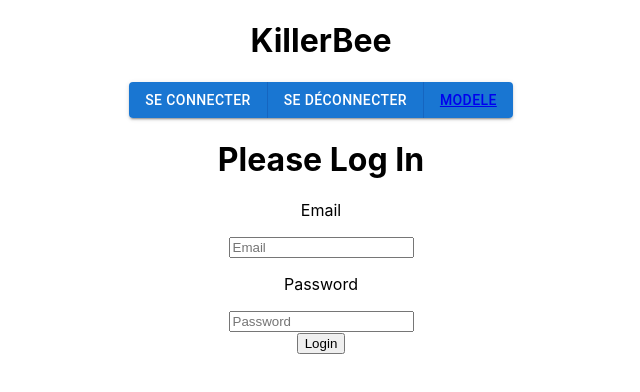
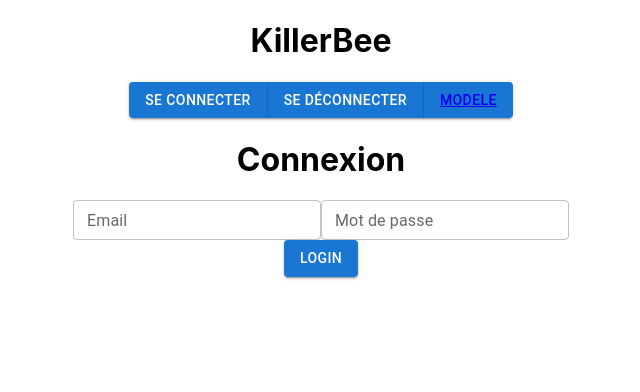
Before and after one commit to MaximeMeh/cybersite, a React (Create React App) app in the folder frontend/cyberfront/: page / in a window 1280 px wide. Shown: the top 392 px of the page, without its empty margins (319-959 px from the left). Built offline with nearby package versions, Linux system fonts and the light colour scheme.

Commit message:
Add .env file for model's url + model list

```diff
--- a/frontend/cyberfront/src/App.css
+++ b/frontend/cyberfront/src/App.css
@@ -27,12 +27,3 @@
 .App-link {
   color: #61dafb;
 }
-
-@keyframes App-logo-spin {
-  from {
-    transform: rotate(0deg);
-  }
-  to {
-    transform: rotate(360deg);
-  }
-}
--- a/frontend/cyberfront/src/App.js
+++ b/frontend/cyberfront/src/App.js
@@ -1,6 +1,6 @@
 import './App.css';
 import LoginPage from './components/login-page/LoginPage';
-import ModelPage from '../src/components/modelPage/ModelPage';
+import ModelPageList from './components/modelPage/ModelPageList';
 
 import { Routes, Route } from "react-router-dom";
 
@@ -9,7 +9,7 @@ function App() {
     <div className="App">
       <Routes>
         <Route path="/" element={<LoginPage/>} />
-        <Route path="/modele" element={<ModelPage />} />
+        <Route path="/modele" element={<ModelPageList />} />
       </Routes>
 
     </div>
--- a/frontend/cyberfront/src/components/login-page/LoginPage.js
+++ b/frontend/cyberfront/src/components/login-page/LoginPage.js
@@ -1,5 +1,7 @@
 import { React, useState } from 'react'
 import Header from '../header/Header'
+import TextField from '@mui/material/TextField';
+import Button from '@mui/material/Button';
 
 function LoginPage() {
   const [formData, setFormData] = useState({
@@ -16,6 +18,7 @@ function handleSubmit(e) {
     })
     .then(res => res.json())
     .then(data => console.log(data.user))
+
 }
 
 function handleChange(e) {
@@ -27,19 +30,15 @@ function handleChange(e) {
       <Header/>
       <div className="login-wrapper">
 
-      <h1>Please Log In</h1>
+      <h1>Connexion</h1>
 
       <form onSubmit={e => handleSubmit(e)}>
-        <label>
-          <p>Email</p>
-          <input type='text' placeholder='Email' value={formData.email} name='email' onChange={e => handleChange(e)} ></input>
-        </label>
-        <label>
-          <p>Password</p>
-          <input type='text' placeholder='Password' value={formData.password} name='password' onChange={e => handleChange(e)} ></input>
-        </label>
+          <TextField size="small" label='Email' type='text' placeholder='Email' value={formData.email} name='email' onChange={e => handleChange(e)} ></TextField>
+
+          <TextField size="small" label='Mot de passe' type='text' placeholder='Password' value={formData.password} name='password' onChange={e => handleChange(e)} ></TextField>
+
         <div>
-          <button type="submit">Login</button>
+          <Button variant='contained' type="submit">Login</Button>
         </div>
       </form>
     </div>
--- a/frontend/cyberfront/src/components/modelPage/ModelPage.js
+++ /dev/null
@@ -1,11 +0,0 @@
-import React from 'react'
-
-function ModelPage() {
-  return (
-    <>
-      <h1>Modèles:</h1>
-    </>
-  )
-}
-
-export default ModelPage
--- /dev/null
+++ b/frontend/cyberfront/src/components/modelPage/ModelPageList.js
@@ -0,0 +1,40 @@
+import { useEffect, useState } from "react";
+
+function ModelPageList() {
+
+    const [models, setModels] = useState([]);
+
+    useEffect(() => {
+      const fetchData = async () => {
+        const response = await fetch(process.env.REACT_APP_URL_MODELS);
+        const data = await response.json();
+        setModels(data);
+      };
+      fetchData();
+    }, []);
+
+  return (
+    <>
+      <h1>Modèles:</h1>
+      <table>
+        <tbody>
+            <tr>
+              <th>Name</th>
+              <th>Description</th>
+            </tr>
+            {models.map((model) => {
+
+            return (
+                <tr key={model.id}>
+                  <td>{model.nom}</td>
+                  <td>{model.description}</td>
+                </tr>
+            );
+            })}
+        </tbody>
+      </table>
+    </>
+  )
+}
+
+export default ModelPageList
```
Also changed, not shown: frontend/cyberfront/src/components/modelPage/AddModel.js (added, +11 -0 lines), frontend/cyberfront/src/components/modelPage/EditModel.js (added, +11 -0 lines), frontend/cyberfront/src/localJson/models.json (added, +18 -0 lines), frontend/cyberfront/public/manifest.json, 2 other files (tests, documents, lock files or other folders).
